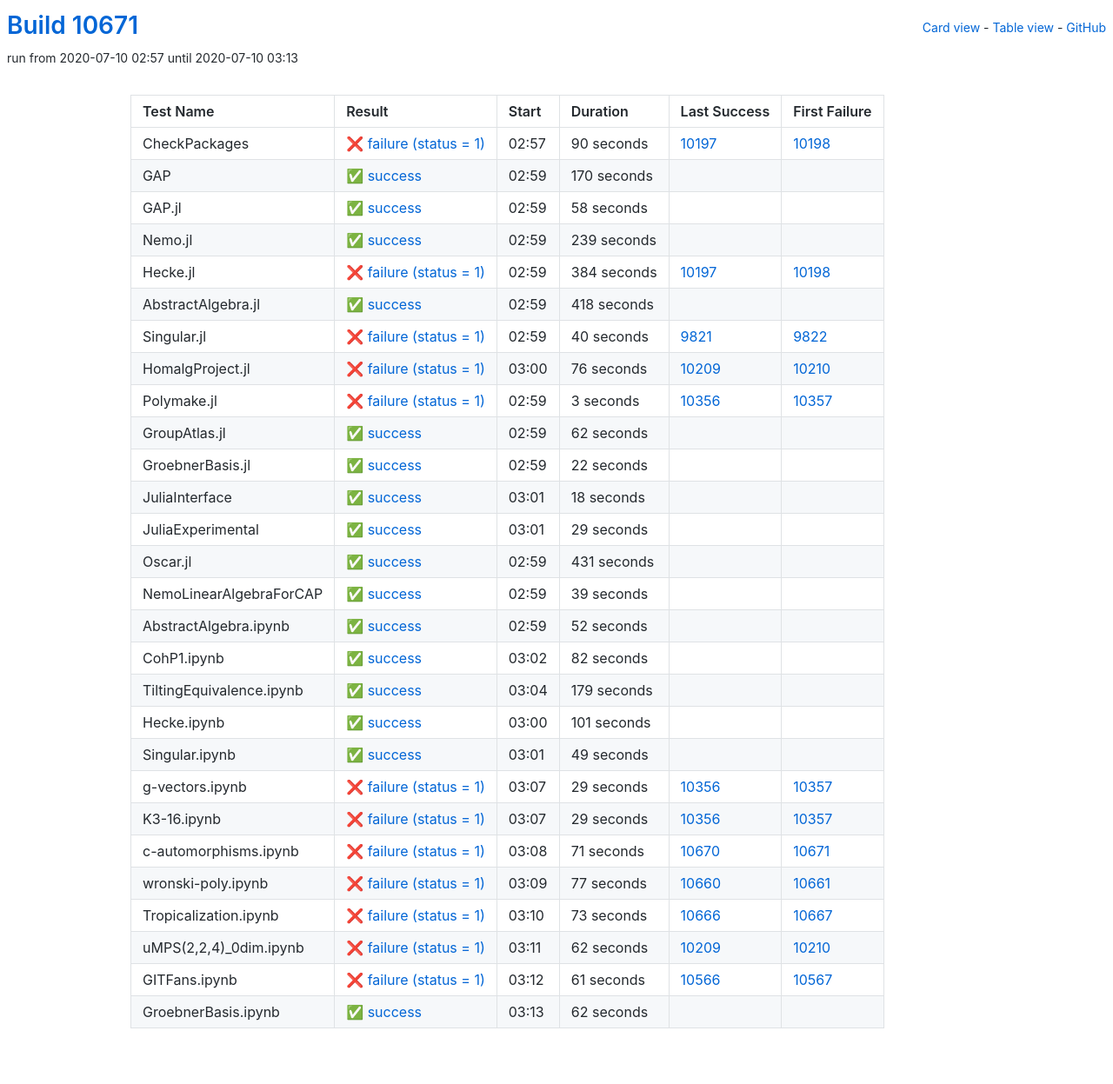
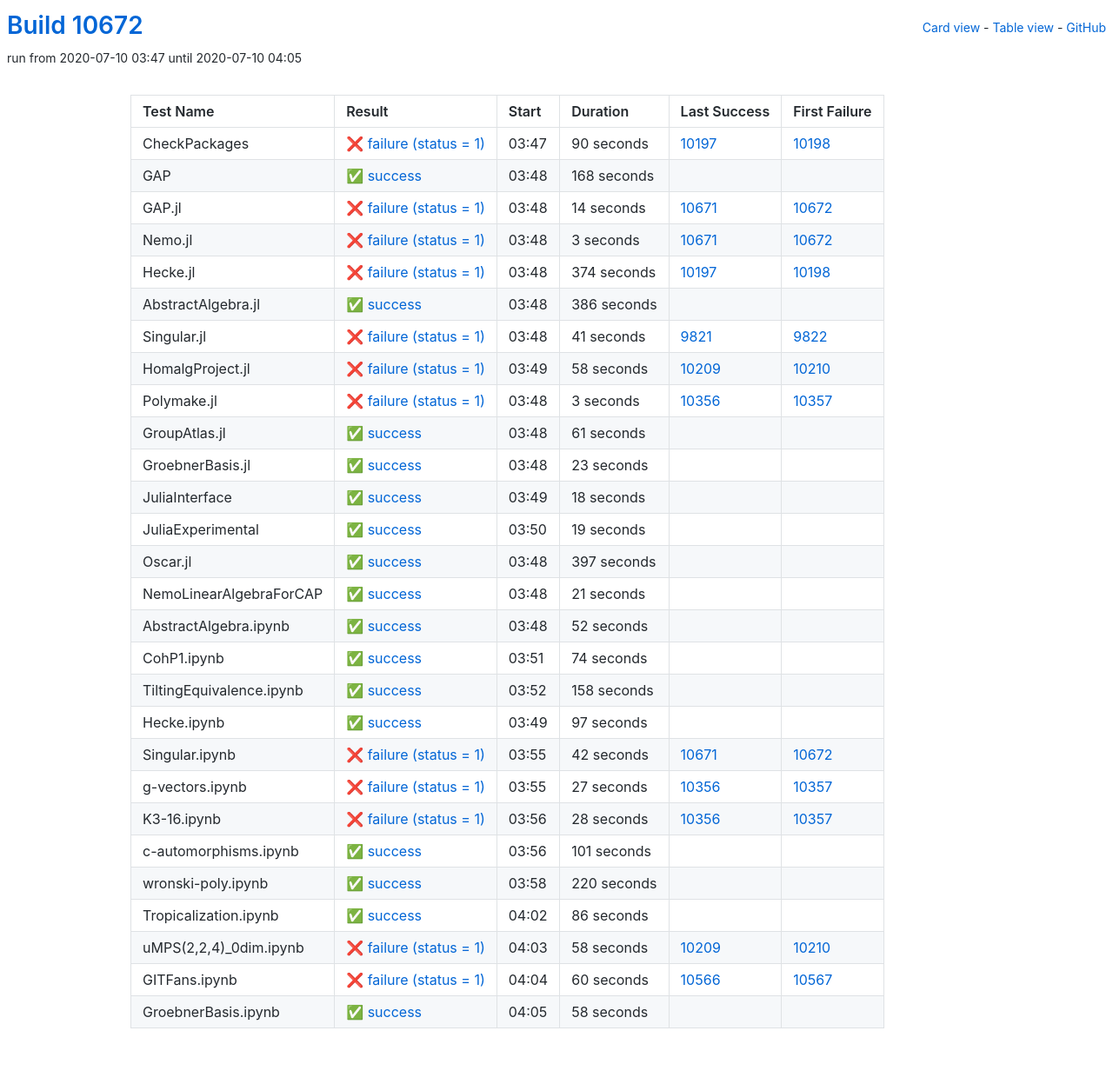
Before and after one commit to oscar-system/oscar-ci-status, a Jekyll site: the page built from table.html, in a window 1280 px wide. Shown: the whole page at 87% size. Built offline with Jekyll 4.4.1, drawn with Linux system fonts in a browser that asks for light colours.

Commit message:
Build #10672

```diff
--- a/_data/ci.yml
+++ b/_data/ci.yml
@@ -1,6 +1,6 @@
 ---
-build: 10671
-build_url: https://oscarci.mathematik.uni-kl.de/job/oscar/10671/
+build: 10672
+build_url: https://oscarci.mathematik.uni-kl.de/job/oscar/10672/
 job: oscar
 organization: oscar-system
 repo: oscar-ci-status
@@ -8,8 +8,8 @@
 tests:
 - name: CheckPackages
   id: checkpackages
-  log: https://oscarci.mathematik.uni-kl.de/job/oscar/10671/artifact/logs/build-10671/CheckPackages.log
-  start: 2020-07-10 02:57
+  log: https://oscarci.mathematik.uni-kl.de/job/oscar/10672/artifact/logs/build-10672/CheckPackages.log
+  start: 2020-07-10 03:47
   success: false
   exitcode: 1
   status: failure
@@ -20,92 +20,92 @@
   first_failure_url: https://oscarci.mathematik.uni-kl.de/job/oscar/10198/
 - name: GAP
   id: gap
-  log: https://oscarci.mathematik.uni-kl.de/job/oscar/10671/artifact/logs/build-10671/GAP.log
-  start: 2020-07-10 02:59
+  log: https://oscarci.mathematik.uni-kl.de/job/oscar/10672/artifact/logs/build-10672/GAP.log
+  start: 2020-07-10 03:48
   success: true
   exitcode: 0
   status: success
-  duration: 170
+  duration: 168
   last_success: false
   last_success_url:
   first_failure: false
   first_failure_url:
 - name: GAP.jl
   id: gap-jl
-  log: https://oscarci.mathematik.uni-kl.de/job/oscar/10671/artifact/logs/build-10671/GAP.jl.log
-  start: 2020-07-10 02:59
-  success: true
-  exitcode: 0
-  status: success
-  duration: 58
-  last_success: false
-  last_success_url:
-  first_failure: false
-  first_failure_url:
-- name: Nemo.jl
-  id: nemo-jl
-  log: https://oscarci.mathematik.uni-kl.de/job/oscar/10671/artifact/logs/build-10671/Nemo.jl.log
-  start: 2020-07-10 02:59
-  success: true
-  exitcode: 0
-  status: success
-  duration: 239
-  last_success: false
-  last_success_url:
-  first_failure: false
-  first_failure_url:
-- name: Hecke.jl
-  id: hecke-jl
-  log: https://oscarci.mathematik.uni-kl.de/job/oscar/10671/artifact/logs/build-10671/Hecke.jl.log
-  start: 2020-07-10 02:59
+  log: https://oscarci.mathematik.uni-kl.de/job/oscar/10672/artifact/logs/build-10672/GAP.jl.log
+  start: 2020-07-10 03:48
   success: false
   exitcode: 1
   status: failure
-  duration: 384
+  duration: 14
+  last_success: 10671
+  last_success_url: https://oscarci.mathematik.uni-kl.de/job/oscar/10671/
+  first_failure: 10672
+  first_failure_url: https://oscarci.mathematik.uni-kl.de/job/oscar/10672/
+- name: Nemo.jl
+  id: nemo-jl
+  log: https://oscarci.mathematik.uni-kl.de/job/oscar/10672/artifact/logs/build-10672/Nemo.jl.log
+  start: 2020-07-10 03:48
+  success: false
+  exitcode: 1
+  status: failure
+  duration: 3
+  last_success: 10671
+  last_success_url: https://oscarci.mathematik.uni-kl.de/job/oscar/10671/
+  first_failure: 10672
+  first_failure_url: https://oscarci.mathematik.uni-kl.de/job/oscar/10672/
+- name: Hecke.jl
+  id: hecke-jl
+  log: https://oscarci.mathematik.uni-kl.de/job/oscar/10672/artifact/logs/build-10672/Hecke.jl.log
+  start: 2020-07-10 03:48
+  success: false
+  exitcode: 1
+  status: failure
+  duration: 374
   last_success: 10197
   last_success_url: https://oscarci.mathematik.uni-kl.de/job/oscar/10197/
   first_failure: 10198
   first_failure_url: https://oscarci.mathematik.uni-kl.de/job/oscar/10198/
 - name: AbstractAlgebra.jl
   id: abstractalgebra-jl
-  log: https://oscarci.mathematik.uni-kl.de/job/oscar/10671/artifact/logs/build-10671/AbstractAlgebra.jl.log
-  start: 2020-07-10 02:59
+  log: https://oscarci.mathematik.uni-kl.de/job/oscar/10672/artifact/logs/build-10672/AbstractAlgebra.jl.log
+  start: 2020-07-10 03:48
   success: true
   exitcode: 0
   status: success
-  duration: 418
+  duration: 386
   last_success: false
   last_success_url:
   first_failure: false
   first_failure_url:
 - name: Singular.jl
   id: singular-jl
-  log: https://oscarci.mathematik.uni-kl.de/job/oscar/10671/artifact/logs/build-10671/Singular.jl.log
-  start: 2020-07-10 02:59
+  log: https://oscarci.mathematik.uni-kl.de/job/oscar/10672/artifact/logs/build-10672/Singular.jl.log
+  start: 2020-07-10 03:48
   success: false
   exitcode: 1
   status: failure
-  duration: 40
+  duration: 41
   last_success: 9821
   last_success_url: https://oscarci.mathematik.uni-kl.de/job/oscar/9821/
   first_failure: 9822
   first_failure_url: https://oscarci.mathematik.uni-kl.de/job/oscar/9822/
 - name: HomalgProject.jl
   id: homalgproject-jl
-  log: https://oscarci.mathematik.uni-kl.de/job/oscar/10671/artifact/logs/build-10671/HomalgProject.jl.log
-  start: 2020-07-10 03:00
+  log: https://oscarci.mathematik.uni-kl.de/job/oscar/10672/artifact/logs/build-10672/HomalgProject.jl.log
+  start: 2020-07-10 03:49
   success: false
   exitcode: 1
   status: failure
-  duration: 76
+  duration: 58
   last_success: 10209
   last_success_url: https://oscarci.mathematik.uni-kl.de/job/oscar/10209/
   first_failure: 10210
   first_failure_url: https://oscarci.mathematik.uni-kl.de/job/oscar/10210/
 - name: Polymake.jl
   id: polymake-jl
-  log: https://oscarci.mathematik.uni-kl.de/job/oscar/10671/artifact/logs/build-10671/Polymake.jl.log
-  start: 2020-07-10 02:59
+  log: https://oscarci.mathematik.uni-kl.de/job/oscar/10672/artifact/logs/build-10672/Polymake.jl.log
+  start: 2020-07-10 03:48
   success: false
   exitcode: 1
   status: failure
@@ -116,32 +116,32 @@
   first_failure_url: https://oscarci.mathematik.uni-kl.de/job/oscar/10357/
 - name: GroupAtlas.jl
   id: groupatlas-jl
-  log: https://oscarci.mathematik.uni-kl.de/job/oscar/10671/artifact/logs/build-10671/GroupAtlas.jl.log
-  start: 2020-07-10 02:59
+  log: https://oscarci.mathematik.uni-kl.de/job/oscar/10672/artifact/logs/build-10672/GroupAtlas.jl.log
+  start: 2020-07-10 03:48
   success: true
   exitcode: 0
   status: success
-  duration: 62
+  duration: 61
   last_success: false
   last_success_url:
   first_failure: false
   first_failure_url:
 - name: GroebnerBasis.jl
   id: groebnerbasis-jl
-  log: https://oscarci.mathematik.uni-kl.de/job/oscar/10671/artifact/logs/build-10671/GroebnerBasis.jl.log
-  start: 2020-07-10 02:59
+  log: https://oscarci.mathematik.uni-kl.de/job/oscar/10672/artifact/logs/build-10672/GroebnerBasis.jl.log
+  start: 2020-07-10 03:48
   success: true
   exitcode: 0
   status: success
-  duration: 22
+  duration: 23
   last_success: false
   last_success_url:
   first_failure: false
   first_failure_url:
 - name: JuliaInterface
   id: juliainterface
-  log: https://oscarci.mathematik.uni-kl.de/job/oscar/10671/artifact/logs/build-10671/JuliaInterface.log
-  start: 2020-07-10 03:01
+  log: https://oscarci.mathematik.uni-kl.de/job/oscar/10672/artifact/logs/build-10672/JuliaInterface.log
+  start: 2020-07-10 03:49
   success: true
   exitcode: 0
   status: success
@@ -152,44 +152,44 @@
   first_failure_url:
 - name: JuliaExperimental
   id: juliaexperimental
-  log: https://oscarci.mathematik.uni-kl.de/job/oscar/10671/artifact/logs/build-10671/JuliaExperimental.log
-  start: 2020-07-10 03:01
+  log: https://oscarci.mathematik.uni-kl.de/job/oscar/10672/artifact/logs/build-10672/JuliaExperimental.log
+  start: 2020-07-10 03:50
   success: true
   exitcode: 0
   status: success
-  duration: 29
+  duration: 19
   last_success: false
   last_success_url:
   first_failure: false
   first_failure_url:
 - name: Oscar.jl
   id: oscar-jl
-  log: https://oscarci.mathematik.uni-kl.de/job/oscar/10671/artifact/logs/build-10671/Oscar.jl.log
-  start: 2020-07-10 02:59
+  log: https://oscarci.mathematik.uni-kl.de/job/oscar/10672/artifact/logs/build-10672/Oscar.jl.log
+  start: 2020-07-10 03:48
   success: true
   exitcode: 0
   status: success
-  duration: 431
+  duration: 397
   last_success: false
   last_success_url:
   first_failure: false
   first_failure_url:
 - name: NemoLinearAlgebraForCAP
   id: nemolinearalgebraforcap
-  log: https://oscarci.mathematik.uni-kl.de/job/oscar/10671/artifact/logs/build-10671/NemoLinearAlgebraForCAP.log
-  start: 2020-07-10 02:59
+  log: https://oscarci.mathematik.uni-kl.de/job/oscar/10672/artifact/logs/build-10672/NemoLinearAlgebraForCAP.log
+  start: 2020-07-10 03:48
   success: true
   exitcode: 0
   status: success
-  duration: 39
+  duration: 21
   last_success: false
   last_success_url:
   first_failure: false
   first_failure_url:
 - name: AbstractAlgebra.ipynb
   id: abstractalgebra-ipynb
-  log: https://oscarci.mathematik.uni-kl.de/job/oscar/10671/artifact/logs/build-10671/AbstractAlgebra.ipynb.log
-  start: 2020-07-10 02:59
+  log: https://oscarci.mathematik.uni-kl.de/job/oscar/10672/artifact/logs/build-10672/AbstractAlgebra.ipynb.log
+  start: 2020-07-10 03:48
   success: true
   exitcode: 0
   status: success
@@ -200,32 +200,80 @@
   first_failure_url:
 - name: CohP1.ipynb
   id: cohp1-ipynb
-  log: https://oscarci.mathematik.uni-kl.de/job/oscar/10671/artifact/logs/build-10671/CohP1.ipynb.log
-  start: 2020-07-10 03:02
+  log: https://oscarci.mathematik.uni-kl.de/job/oscar/10672/artifact/logs/build-10672/CohP1.ipynb.log
+  start: 2020-07-10 03:51
   success: true
   exitcode: 0
   status: success
-  duration: 82
+  duration: 74
   last_success: false
   last_success_url:
   first_failure: false
   first_failure_url:
 - name: TiltingEquivalence.ipynb
   id: tiltingequivalence-ipynb
-  log: https://oscarci.mathematik.uni-kl.de/job/oscar/10671/artifact/logs/build-10671/TiltingEquivalence.ipynb.log
-  start: 2020-07-10 03:04
+  log: https://oscarci.mathematik.uni-kl.de/job/oscar/10672/artifact/logs/build-10672/TiltingEquivalence.ipynb.log
+  start: 2020-07-10 03:52
   success: true
   exitcode: 0
   status: success
-  duration: 179
+  duration: 158
   last_success: false
   last_success_url:
   first_failure: false
   first_failure_url:
 - name: Hecke.ipynb
   id: hecke-ipynb
-  log: https://oscarci.mathematik.uni-kl.de/job/oscar/10671/artifact/logs/build-10671/Hecke.ipynb.log
-  start: 2020-07-10 03:00
+  log: https://oscarci.mathematik.uni-kl.de/job/oscar/10672/artifact/logs/build-10672/Hecke.ipynb.log
+  start: 2020-07-10 03:49
+  success: true
+  exitcode: 0
+  status: success
+  duration: 97
+  last_success: false
+  last_success_url:
+  first_failure: false
+  first_failure_url:
+- name: Singular.ipynb
+  id: singular-ipynb
+  log: https://oscarci.mathematik.uni-kl.de/job/oscar/10672/artifact/logs/build-10672/Singular.ipynb.log
+  start: 2020-07-10 03:55
+  success: false
+  exitcode: 1
+  status: failure
+  duration: 42
+  last_success: 10671
+  last_success_url: https://oscarci.mathematik.uni-kl.de/job/oscar/10671/
+  first_failure: 10672
+  first_failure_url: https://oscarci.mathematik.uni-kl.de/job/oscar/10672/
+- name: g-vectors.ipynb
+  id: g-vectors-ipynb
+  log: https://oscarci.mathematik.uni-kl.de/job/oscar/10672/artifact/logs/build-10672/g-vectors.ipynb.log
+  start: 2020-07-10 03:55
+  success: false
+  exitcode: 1
+  status: failure
+  duration: 27
+  last_success: 10356
+  last_success_url: https://oscarci.mathematik.uni-kl.de/job/oscar/10356/
+  first_failure: 10357
+  first_failure_url: https://oscarci.mathematik.uni-kl.de/job/oscar/10357/
+- name: K3-16.ipynb
+  id: k3-16-ipynb
+  log: https://oscarci.mathematik.uni-kl.de/job/oscar/10672/artifact/logs/build-10672/K3-16.ipynb.log
+  start: 2020-07-10 03:56
+  success: false
+  exitcode: 1
+  status: failure
+  duration: 28
+  last_success: 10356
+  last_success_url: https://oscarci.mathematik.uni-kl.de/job/oscar/10356/
+  first_failure: 10357
+  first_failure_url: https://oscarci.mathematik.uni-kl.de/job/oscar/10357/
+- name: c-automorphisms.ipynb
+  id: c-automorphisms-ipynb
+  log: https://oscarci.mathematik.uni-kl.de/job/oscar/10672/artifact/logs/build-10672/c-automorphisms.ipynb.log
+  start: 2020-07-10 03:56
   success: true
   exitcode: 0
   status: success
@@ -234,110 +282,62 @@
   last_success_url:
   first_failure: false
   first_failure_url:
-- name: Singular.ipynb
-  id: singular-ipynb
-  log: https://oscarci.mathematik.uni-kl.de/job/oscar/10671/artifact/logs/build-10671/Singular.ipynb.log
-  start: 2020-07-10 03:01
+- name: wronski-poly.ipynb
+  id: wronski-poly-ipynb
+  log: https://oscarci.mathematik.uni-kl.de/job/oscar/10672/artifact/logs/build-10672/wronski-poly.ipynb.log
+  start: 2020-07-10 03:58
   success: true
   exitcode: 0
   status: success
-  duration: 49
+  duration: 220
   last_success: false
   last_success_url:
   first_failure: false
   first_failure_url:
-- name: g-vectors.ipynb
-  id: g-vectors-ipynb
-  log: https://oscarci.mathematik.uni-kl.de/job/oscar/10671/artifact/logs/build-10671/g-vectors.ipynb.log
-  start: 2020-07-10 03:07
+- name: Tropicalization.ipynb
+  id: tropicalization-ipynb
+  log: https://oscarci.mathematik.uni-kl.de/job/oscar/10672/artifact/logs/build-10672/Tropicalization.ipynb.log
+  start: 2020-07-10 04:02
+  success: true
+  exitcode: 0
+  status: success
+  duration: 86
+  last_success: false
+  last_success_url:
+  first_failure: false
+  first_failure_url:
+- name: uMPS(2,2,4)_0dim.ipynb
+  id: umps-2-2-4-0dim-ipynb
+  log: https://oscarci.mathematik.uni-kl.de/job/oscar/10672/artifact/logs/build-10672/uMPS-2-2-4-_0dim.ipynb.log
+  start: 2020-07-10 04:03
   success: false
   exitcode: 1
   status: failure
-  duration: 29
-  last_success: 10356
-  last_success_url: https://oscarci.mathematik.uni-kl.de/job/oscar/10356/
-  first_failure: 10357
-  first_failure_url: https://oscarci.mathematik.uni-kl.de/job/oscar/10357/
-- name: K3-16.ipynb
-  id: k3-16-ipynb
-  log: https://oscarci.mathematik.uni-kl.de/job/oscar/10671/artifact/logs/build-10671/K3-16.ipynb.log
-  start: 2020-07-10 03:07
-  success: false
-  exitcode: 1
-  status: failure
-  duration: 29
-  last_success: 10356
-  last_success_url: https://oscarci.mathematik.uni-kl.de/job/oscar/10356/
-  first_failure: 10357
-  first_failure_url: https://oscarci.mathematik.uni-kl.de/job/oscar/10357/
-- name: c-automorphisms.ipynb
-  id: c-automorphisms-ipynb
-  log: https://oscarci.mathematik.uni-kl.de/job/oscar/10671/artifact/logs/build-10671/c-automorphisms.ipynb.log
-  start: 2020-07-10 03:08
-  success: false
-  exitcode: 1
-  status: failure
-  duration: 71
-  last_success: 10670
-  last_success_url: https://oscarci.mathematik.uni-kl.de/job/oscar/10670/
-  first_failure: 10671
-  first_failure_url: https://oscarci.mathematik.uni-kl.de/job/oscar/10671/
-- name: wronski-poly.ipynb
-  id: wronski-poly-ipynb
-  log: https://oscarci.mathematik.uni-kl.de/job/oscar/10671/artifact/logs/build-10671/wronski-poly.ipynb.log
-  start: 2020-07-10 03:09
-  success: false
-  exitcode: 1
-  status: failure
-  duration: 77
-  last_success: 10660
-  last_success_url: https://oscarci.mathematik.uni-kl.de/job/oscar/10660/
-  first_failure: 10661
-  first_failure_url: https://oscarci.mathematik.uni-kl.de/job/oscar/10661/
-- name: Tropicalization.ipynb
-  id: tropicalization-ipynb
-  log: https://oscarci.mathematik.uni-kl.de/job/oscar/10671/artifact/logs/build-10671/Tropicalization.ipynb.log
-  start: 2020-07-10 03:10
-  success: false
-  exitcode: 1
-  status: failure
-  duration: 73
-  last_success: 10666
-  last_success_url: https://oscarci.mathematik.uni-kl.de/job/oscar/10666/
-  first_failure: 10667
-  first_failure_url: https://oscarci.mathematik.uni-kl.de/job/oscar/10667/
-- name: uMPS(2,2,4)_0dim.ipynb
-  id: umps-2-2-4-0dim-ipynb
-  log: https://oscarci.mathematik.uni-kl.de/job/oscar/10671/artifact/logs/build-10671/uMPS-2-2-4-_0dim.ipynb.log
-  start: 2020-07-10 03:11
-  success: false
-  exitcode: 1
-  status: failure
-  duration: 62
+  duration: 58
   last_success: 10209
   last_success_url: https://oscarci.mathematik.uni-kl.de/job/oscar/10209/
   first_failure: 10210
   first_failure_url: https://oscarci.mathematik.uni-kl.de/job/oscar/10210/
 - name: GITFans.ipynb
   id: gitfans-ipynb
-  log: https://oscarci.mathematik.uni-kl.de/job/oscar/10671/artifact/logs/build-10671/GITFans.ipynb.log
-  start: 2020-07-10 03:12
+  log: https://oscarci.mathematik.uni-kl.de/job/oscar/10672/artifact/logs/build-10672/GITFans.ipynb.log
+  start: 2020-07-10 04:04
   success: false
   exitcode: 1
   status: failure
-  duration: 61
+  duration: 60
   last_success: 10566
   last_success_url: https://oscarci.mathematik.uni-kl.de/job/oscar/10566/
   first_failure: 10567
   first_failure_url: https://oscarci.mathematik.uni-kl.de/job/oscar/10567/
 - name: GroebnerBasis.ipynb
   id: groebnerbasis-ipynb
-  log: https://oscarci.mathematik.uni-kl.de/job/oscar/10671/artifact/logs/build-10671/GroebnerBasis.ipynb.log
-  start: 2020-07-10 03:13
+  log: https://oscarci.mathematik.uni-kl.de/job/oscar/10672/artifact/logs/build-10672/GroebnerBasis.ipynb.log
+  start: 2020-07-10 04:05
   success: true
   exitcode: 0
   status: success
-  duration: 62
+  duration: 58
   last_success: false
   last_success_url:
   first_failure: false
```
Also changed, not shown: README.md.
